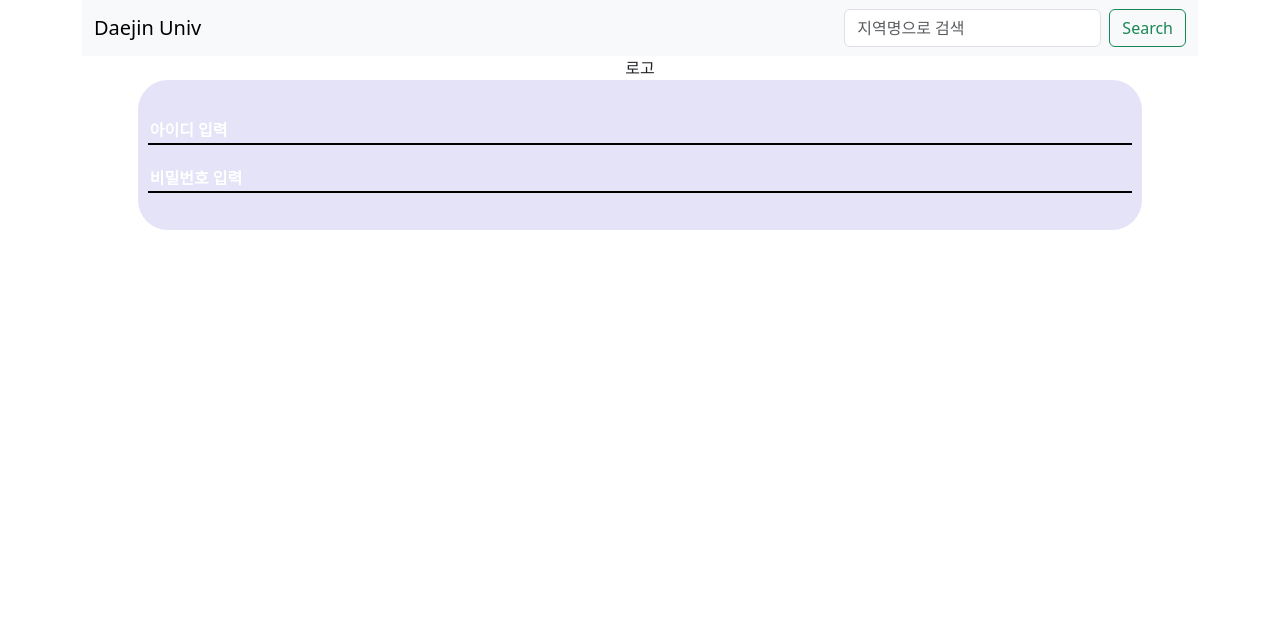
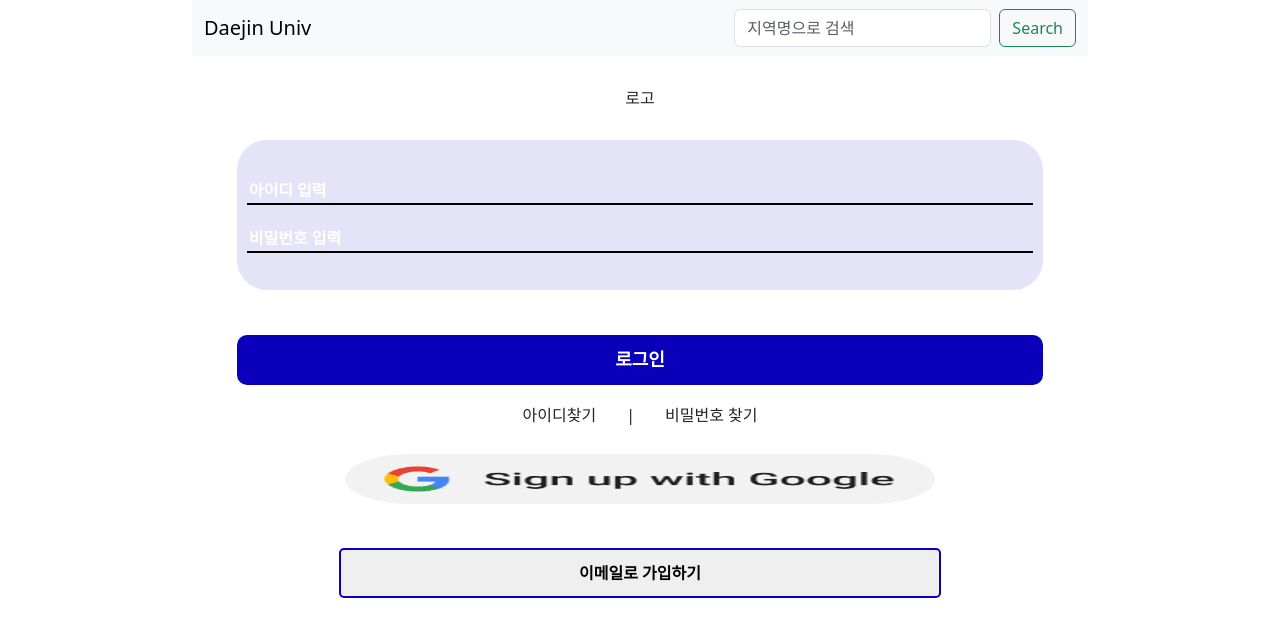
Before and after one commit to GDSC-Daejin/waffle-TripleJack-FrontEnd, a React (Create React App) app: page / in a window 1280 px wide. Shown: the top 636 px of the page. Built offline with nearby package versions, Linux system fonts and the light colour scheme.

Commit message:
firstLogin

```diff
--- a/src/App.css
+++ b/src/App.css
@@ -28,14 +28,25 @@
   color: #61dafb;
 }
 
-.container {
+.contentWrap {
   display: flex;
   flex-direction: column;
-  justify-content: center;
+  /* background-color: grey; */
+
+  width: 70%;
+  margin: auto;
+  align-items: center;
+  overflow: auto;
+}
+
+.bg-body-tertiary {
+  width: 100%;
 }
 
 .logo {
   text-align: center;
+  margin: auto;
+  padding: 30px;
 }
 
 .InputWrap {
@@ -46,7 +57,8 @@
   display: flex;
   flex-direction: column;
   justify-content: center;
-  margin: auto;
+  margin-left: 0;
+  margin-right: 0;
 }
 .idpw {
   display: block;
@@ -63,6 +75,49 @@
   font-weight: bold;
 }
 
+.loginBtnWrap {
+  width: 90%;
+  padding-top: 5%;
+  padding-bottom: 2%;
+}
+
+.loginBtn {
+  width: 100%;
+  background-color: #0900ba;
+  color: white;
+  font-weight: bold;
+  border-radius: 10px;
+  height: 50px;
+  font-size: large;
+  border: none;
+}
+
+.google {
+  padding: 3%;
+  width: 100%;
+  text-align: center;
+}
+
+.googleLogo {
+  width: 70%;
+  height: 50px;
+}
+
+.email {
+  padding: 2%;
+  width: 100%;
+  text-align: center;
+}
+
+.emailBtn {
+  border-radius: 5px;
+  border: solid 2px #0900ba;
+  font-weight: bold;
+  font-size: 800;
+  width: 70%;
+  height: 50px;
+}
+
 @keyframes App-logo-spin {
   from {
     transform: rotate(0deg);
--- a/src/App.js
+++ b/src/App.js
@@ -1,10 +1,12 @@
 import "./App.css";
 import "bootstrap/dist/css/bootstrap.min.css";
 import { Button, Container, Form, Navbar } from "react-bootstrap";
+import google from "./google.png";
+import React from "react";
 
 function App() {
   return (
-    <div className="container">
+    <div className="contentWrap">
       <Navbar className="bg-body-tertiary">
         <Container fluid>
           <Navbar.Brand href="#">Daejin Univ</Navbar.Brand>
@@ -27,6 +29,34 @@ function App() {
         <input className="idpw" type="text" placeholder="아이디 입력"></input>
         <input className="idpw" type="text" placeholder="비밀번호 입력"></input>
       </div>
+
+      <div className="loginBtnWrap">
+        <button className="loginBtn">로그인</button>
+      </div>
+
+      <div className="findIdPw">
+        <span
+          className="findId"
+          style={{ marginRight: "30px" }}
+          onClick={() => {
+            alert("");
+          }}
+        >
+          아이디찾기
+        </span>
+        <span>|</span>
+        <span className="findPw" style={{ marginLeft: "30px" }}>
+          비밀번호 찾기
+        </span>
+      </div>
+
+      <div className="google">
+        <img src={google} className="googleLogo" />
+      </div>
+
+      <div className="email">
+        <button className="emailBtn">이메일로 가입하기</button>
+      </div>
     </div>
   );
 }
```
Also changed, not shown: src/google.png (added).
